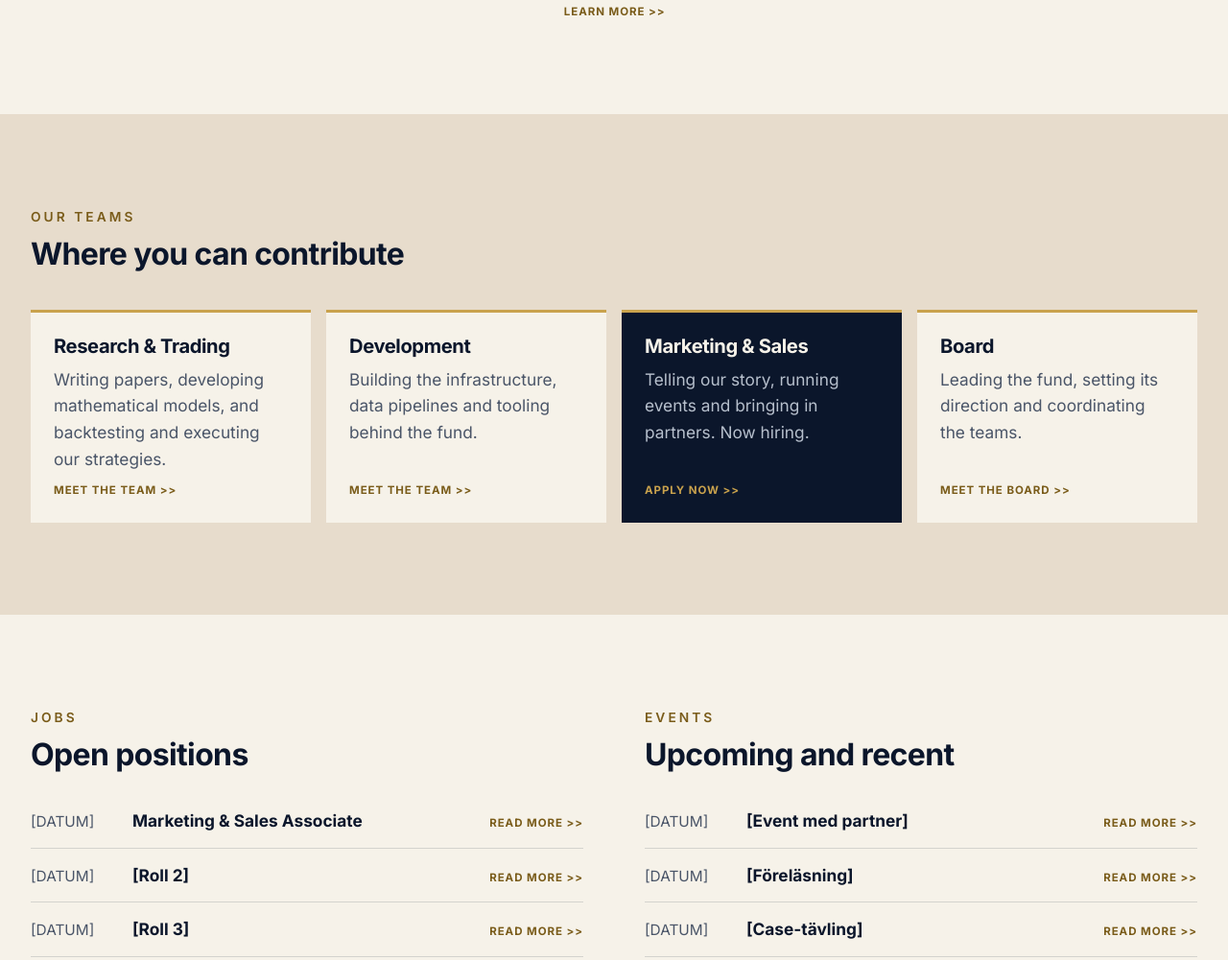
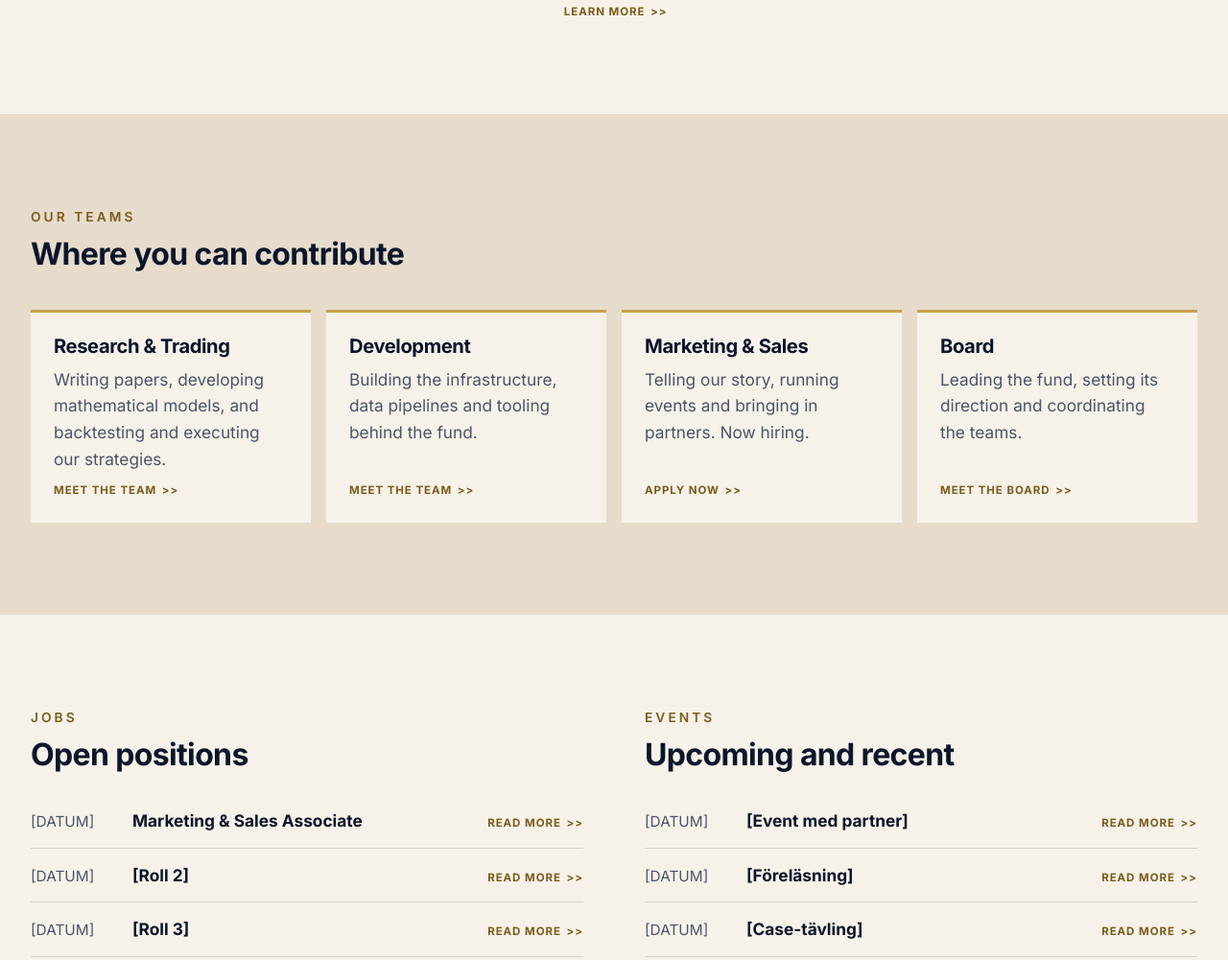
Before and after one commit to tanwarsomya/QuantClubWebsite, a plain HTML site: page index.html in a window 1280 px wide. Shown: the part 2976-3977 px from the top of the page at 96% size. Drawn offline with Linux system fonts and the light colour scheme.

Commit message:
Make the navy team card a hover state and shuffle the link arrows on hover
Co-Authored-By: Claude Opus 5.5 <noreply@anthropic.com>

```diff
--- a/css/components.css
+++ b/css/components.css
@@ -63,7 +63,12 @@
   text-transform: uppercase;
   color: var(--gold-ink);
 }
-.more:hover { text-decoration: underline; }
+.more-arrow { display: inline-block; margin-left: 2px; }
+.more.is-shuffling .more-arrow { animation: more-shuffle .7s ease-in-out infinite; }
+@keyframes more-shuffle {
+  0%, 100% { transform: translateX(0); }
+  50% { transform: translateX(6px); }
+}
 .dark .more { color: var(--gold); }
 
 /* Footer */
--- a/css/home.css
+++ b/css/home.css
@@ -93,9 +93,12 @@ section.approach { padding: 80px 0; }
 }
 .team-card h3 { font-size: 1.26rem; color: var(--navy); }
 .team-card p { flex: 1; font-size: 1.08rem; }
-.team-card.dark { background: var(--navy); }
-.team-card.dark h3 { color: var(--cream); }
-.team-card.dark p { color: var(--slate); }
+.team-card { transition: background-color .25s ease; }
+.team-card h3, .team-card p, .team-card .more { transition: color .25s ease; }
+.team-card:hover, .team-card:focus-within { background: var(--navy); }
+.team-card:hover h3, .team-card:focus-within h3 { color: var(--cream); }
+.team-card:hover p, .team-card:focus-within p { color: var(--slate); }
+.team-card:hover .more, .team-card:focus-within .more { color: var(--gold); }
 
 /* Open positions and events */
 .news-grid { display: grid; grid-template-columns: 1fr 1fr; gap: 64px; }
--- a/index.html
+++ b/index.html
@@ -125,7 +125,7 @@
         </div>
         <div>
           <p>Stockholm Student Quantitative Fund is run by students of KTH who apply mathematics, statistics and software to real markets. Research &amp; Trading develops, backtests and executes strategies, Development builds the systems that run them, and Marketing &amp; Sales connects the fund with students, partners and sponsors. The Board leads the fund and sets its direction.</p>
-          <a class="more" href="#">Learn more &gt;&gt;</a>
+          <a class="more" href="#">Learn more <span class="more-arrow" aria-hidden="true">&gt;&gt;</span></a>
         </div>
       </div>
     </section>
@@ -139,22 +139,22 @@
           <article class="team-card">
             <h3>Research &amp; Trading</h3>
             <p>Writing papers, developing mathematical models, and backtesting and executing our strategies.</p>
-            <a class="more" href="#">Meet the team &gt;&gt;</a>
+            <a class="more" href="#">Meet the team <span class="more-arrow" aria-hidden="true">&gt;&gt;</span></a>
           </article>
           <article class="team-card">
             <h3>Development</h3>
             <p>Building the infrastructure, data pipelines and tooling behind the fund.</p>
-            <a class="more" href="#">Meet the team &gt;&gt;</a>
+            <a class="more" href="#">Meet the team <span class="more-arrow" aria-hidden="true">&gt;&gt;</span></a>
           </article>
-          <article class="team-card team-card-hiring dark">
+          <article class="team-card team-card-hiring">
             <h3>Marketing &amp; Sales</h3>
             <p>Telling our story, running events and bringing in partners. Now hiring.</p>
-            <a class="more" href="#">Apply now &gt;&gt;</a>
+            <a class="more" href="#">Apply now <span class="more-arrow" aria-hidden="true">&gt;&gt;</span></a>
           </article>
           <article class="team-card">
             <h3>Board</h3>
             <p>Leading the fund, setting its direction and coordinating the teams.</p>
-            <a class="more" href="#">Meet the board &gt;&gt;</a>
+            <a class="more" href="#">Meet the board <span class="more-arrow" aria-hidden="true">&gt;&gt;</span></a>
           </article>
         </div>
       </div>
@@ -167,18 +167,18 @@
           <p class="eyebrow">Jobs</p>
           <h2 class="section-title">Open positions</h2>
           <ul class="list">
-            <li><time>[DATUM]</time><strong>Marketing &amp; Sales Associate</strong><a class="more" href="#">Read more &gt;&gt;</a></li>
-            <li><time>[DATUM]</time><strong>[Roll 2]</strong><a class="more" href="#">Read more &gt;&gt;</a></li>
-            <li><time>[DATUM]</time><strong>[Roll 3]</strong><a class="more" href="#">Read more &gt;&gt;</a></li>
+            <li><time>[DATUM]</time><strong>Marketing &amp; Sales Associate</strong><a class="more" href="#">Read more <span class="more-arrow" aria-hidden="true">&gt;&gt;</span></a></li>
+            <li><time>[DATUM]</time><strong>[Roll 2]</strong><a class="more" href="#">Read more <span class="more-arrow" aria-hidden="true">&gt;&gt;</span></a></li>
+            <li><time>[DATUM]</time><strong>[Roll 3]</strong><a class="more" href="#">Read more <span class="more-arrow" aria-hidden="true">&gt;&gt;</span></a></li>
           </ul>
         </div>
         <div>
           <p class="eyebrow">Events</p>
           <h2 class="section-title">Upcoming and recent</h2>
           <ul class="list">
-            <li><time>[DATUM]</time><strong>[Event med partner]</strong><a class="more" href="#">Read more &gt;&gt;</a></li>
-            <li><time>[DATUM]</time><strong>[Föreläsning]</strong><a class="more" href="#">Read more &gt;&gt;</a></li>
-            <li><time>[DATUM]</time><strong>[Case-tävling]</strong><a class="more" href="#">Read more &gt;&gt;</a></li>
+            <li><time>[DATUM]</time><strong>[Event med partner]</strong><a class="more" href="#">Read more <span class="more-arrow" aria-hidden="true">&gt;&gt;</span></a></li>
+            <li><time>[DATUM]</time><strong>[Föreläsning]</strong><a class="more" href="#">Read more <span class="more-arrow" aria-hidden="true">&gt;&gt;</span></a></li>
+            <li><time>[DATUM]</time><strong>[Case-tävling]</strong><a class="more" href="#">Read more <span class="more-arrow" aria-hidden="true">&gt;&gt;</span></a></li>
           </ul>
         </div>
       </div>
--- a/js/main.js
+++ b/js/main.js
@@ -17,3 +17,25 @@
   const year = document.getElementById("year");
   if (year) year.textContent = new Date().getFullYear();
 })();
+
+/* "Read more >>" links: the arrows shuffle while hovered (or while their team
+ * card is hovered). On leave, the current cycle finishes before stopping, so
+ * quick mouse movements never make the arrows jump back. */
+(function () {
+  if (window.matchMedia("(prefers-reduced-motion: reduce)").matches) return;
+  document.querySelectorAll(".more").forEach((link) => {
+    const arrow = link.querySelector(".more-arrow");
+    if (!arrow) return;
+    const trigger = link.closest(".team-card") || link;
+    let stopping = false;
+    const start = () => { stopping = false; link.classList.add("is-shuffling"); };
+    const stop = () => { if (link.classList.contains("is-shuffling")) stopping = true; };
+    trigger.addEventListener("pointerenter", start);
+    trigger.addEventListener("pointerleave", stop);
+    link.addEventListener("focus", start);
+    link.addEventListener("blur", stop);
+    arrow.addEventListener("animationiteration", () => {
+      if (stopping) { link.classList.remove("is-shuffling"); stopping = false; }
+    });
+  });
+})();
```
